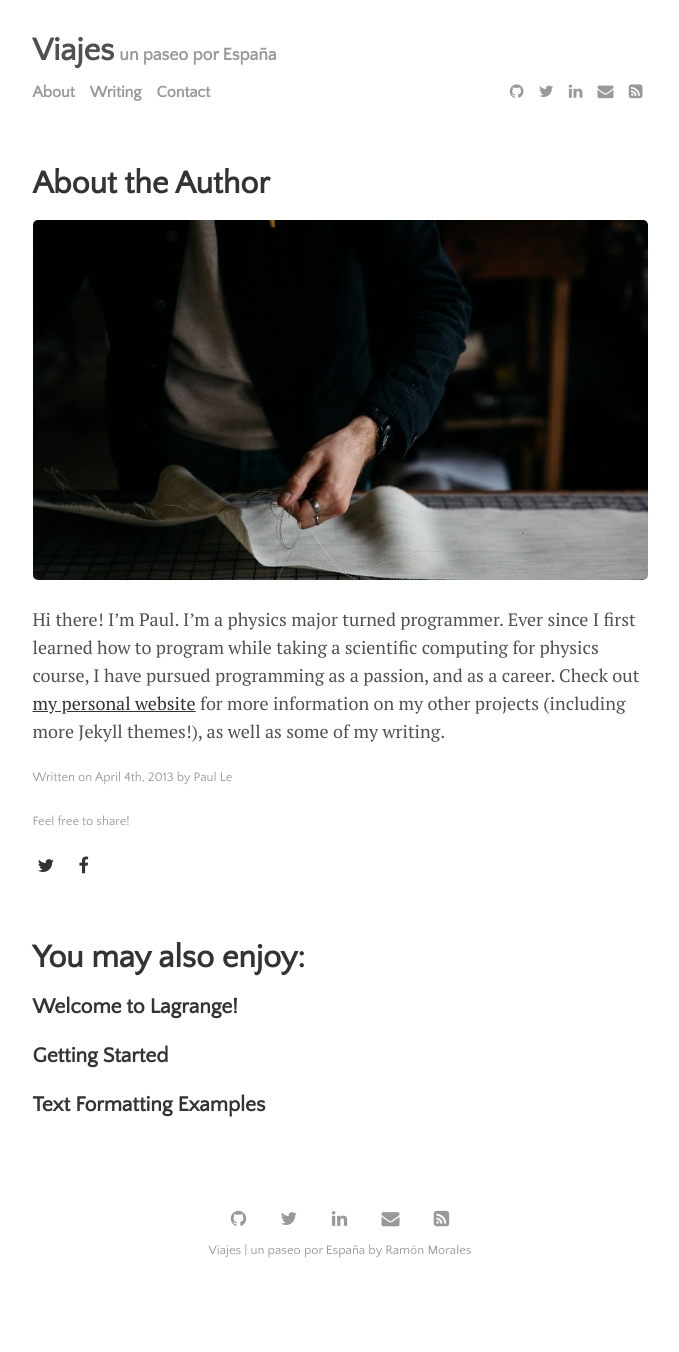
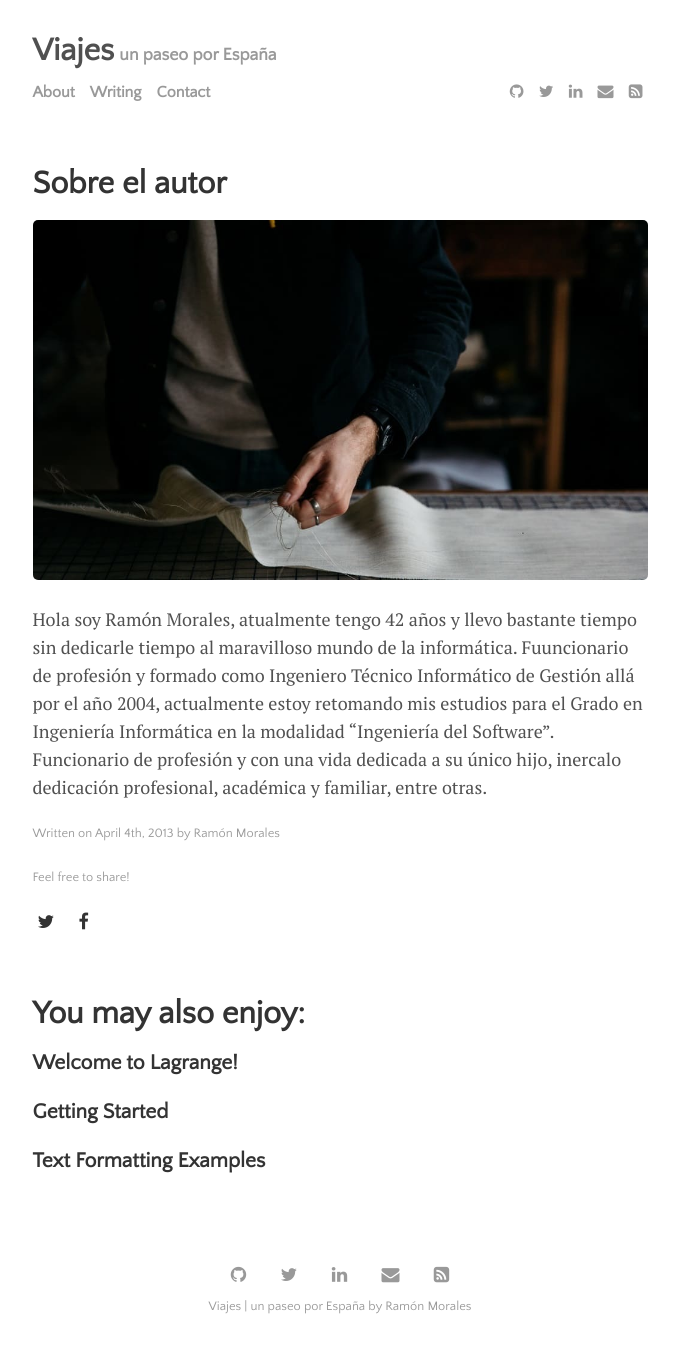
Before and after one commit to jramorales/BLogMisViajes, a Jekyll site: the page built from _posts/2013-04-04-about-the-author.md, in a window 1280 px wide. Shown: the whole page, without its empty margins (300-979 px from the left). Built offline with Jekyll 4.4.1, drawn with Linux system fonts in a browser that asks for light colours; before the commit the page ends 1296 px from its top, so only the background shows below that.

Commit message:
Update 2013-04-04-about-the-author.md

```diff
--- a/_posts/2013-04-04-about-the-author.md
+++ b/_posts/2013-04-04-about-the-author.md
@@ -1,10 +1,10 @@
 ---
 layout: post
-title: "About the Author"
-author: "Paul Le"
+title: "Sobre el autor"
+author: "Ramón Morales"
 categories: journal
 tags: [documentation,sample]
 image: cutting.jpg
 ---
 
-Hi there! I'm Paul. I’m a physics major turned programmer. Ever since I first learned how to program while taking a scientific computing for physics course, I have pursued programming as a passion, and as a career. Check out [my personal website](https://www.lenpaul.com/) for more information on my other projects (including more Jekyll themes!), as well as some of my writing.
+Hola soy Ramón Morales, atualmente tengo 42 años y llevo bastante tiempo sin dedicarle tiempo al maravilloso mundo de la informática. Fuuncionario de profesión y formado como Ingeniero Técnico Informático de Gestión allá por el año 2004, actualmente estoy retomando mis estudios para el Grado en Ingeniería Informática en la modalidad "Ingeniería del Software". Funcionario de profesión y con una vida dedicada a su único hijo, inercalo dedicación profesional, académica y familiar, entre otras.
```
